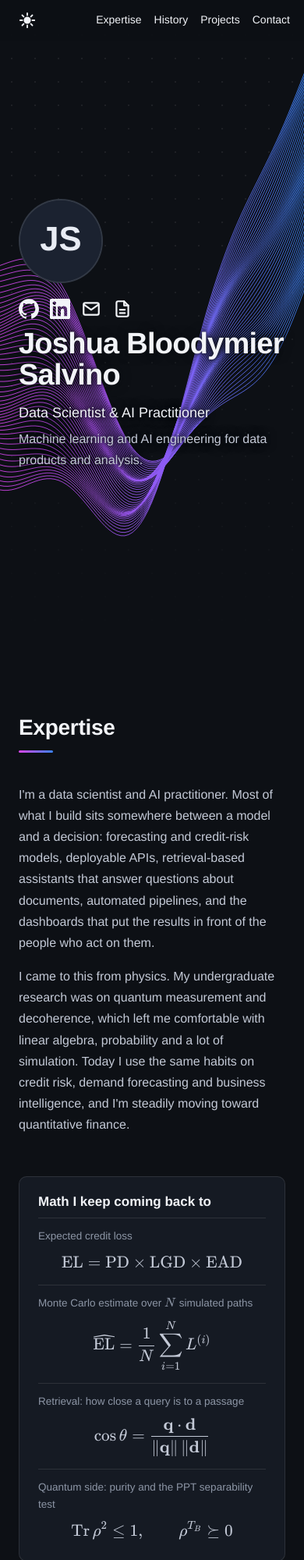
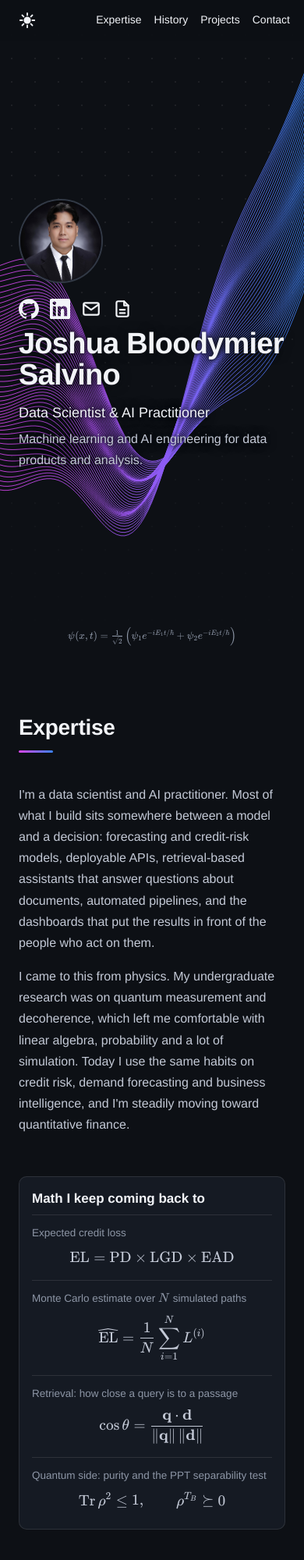
Before and after one commit to blackboxp6/portfolio, a plain HTML site: page index.html in a window 390 px wide. Shown: the top 2000 px of the page at 78% size. Drawn offline with nearby package versions, Linux system fonts and the light colour scheme; files that its build step writes are made by us from their sources; files whose address does not match are found by name.

Commit message:
Add files via upload

```diff
--- a/index.html
+++ b/index.html
@@ -9,7 +9,7 @@
   <meta property="og:description" content="Machine learning and AI engineering for data products and analysis.">
   <meta property="og:type" content="website">
   <link rel="icon" href="favicon.svg" type="image/svg+xml">
-  <link rel="stylesheet" href="vendor/katex/katex.min.css">
+  <link rel="stylesheet" href="https://cdn.jsdelivr.net/npm/katex@0.16.11/dist/katex.min.css">
   <link rel="stylesheet" href="styles.css">
   <script>
     try { var t = localStorage.getItem("theme"); if (t === "light" || t === "dark") document.documentElement.setAttribute("data-theme", t); } catch (e) {}
@@ -37,7 +37,7 @@
     <div class="hero-in">
       <div class="avatar">
         <svg class="mono" viewBox="0 0 200 200" aria-hidden="true"><rect width="200" height="200" fill="#1b2230"/><text x="100" y="124" text-anchor="middle" font-family="Helvetica, Arial, sans-serif" font-weight="700" font-size="84" fill="#e8ecf4">JS</text></svg>
-        <img src="assets/photo.jpg" alt="Portrait of Joshua Salvino" width="1000" height="967" onerror="this.remove()">
+        <img src="photo.jpg" alt="Portrait of Joshua Salvino" width="1000" height="967" onerror="this.remove()">
       </div>
       <div class="hero-text">
         <ul class="icons">
@@ -223,8 +223,8 @@
   <p>© <span id="year">2026</span> Joshua Bloodymier P. Salvino. Written by hand, math typeset with KaTeX.</p>
 </footer>
 
-<script src="vendor/katex/katex.min.js"></script>
-<script src="vendor/katex/auto-render.min.js"></script>
+<script src="https://cdn.jsdelivr.net/npm/katex@0.16.11/dist/katex.min.js"></script>
+<script src="https://cdn.jsdelivr.net/npm/katex@0.16.11/dist/contrib/auto-render.min.js"></script>
 <script src="script.js"></script>
 </body>
 </html>
--- a/script.js
+++ b/script.js
@@ -2,7 +2,7 @@
   var root = document.documentElement;
   var reduce = window.matchMedia("(prefers-reduced-motion: reduce)").matches;
 
-  // LaTeX
+  // LaTeX (if the KaTeX script could not load, hide the raw source instead of showing it)
   if (typeof renderMathInElement === "function") {
     renderMathInElement(document.body, {
       delimiters: [
@@ -11,6 +11,8 @@
       ],
       throwOnError: false
     });
+  } else {
+    root.classList.add("no-math");
   }
 
   document.getElementById("year").textContent = new Date().getFullYear();
--- a/styles.css
+++ b/styles.css
@@ -59,8 +59,13 @@ nav a:hover { text-decoration: underline; text-underline-offset: 5px; }
 .role { font-size: clamp(18px, 2.2vw, 24px); color: var(--text); margin: 14px 0 4px; }
 .tag { margin: 0; color: var(--body); max-width: 30em; }
 .hero-text { text-shadow: 0 0 14px var(--bg), 0 0 4px var(--bg); }
-.hero-eq { position: absolute; right: 28px; bottom: 22px; z-index: 1; color: var(--muted); font-size: 14px; }
+.hero-eq { position: absolute; right: 28px; bottom: 22px; z-index: 1; color: var(--muted); font-size: clamp(11px, 1.35vw, 14px); max-width: calc(100% - 56px); overflow: hidden; }
 .hero-eq .katex-display { margin: 0; }
+.no-math .hero-eq, .no-math .math, .no-math .tex { display: none; }
+.about > *, .projects > *, .skills > *, .edu > * { min-width: 0; }
+.katex-display { max-width: 100%; }
+.katex-display > .katex { max-width: 100%; }
+.katex-display > .katex > .katex-html { max-width: 100%; overflow-x: auto; overflow-y: hidden; padding-bottom: 2px; }
 
 /* sections */
 .sec { padding: 96px 0; background: var(--bg); }
@@ -128,7 +133,9 @@ footer p { margin: 0; }
   nav a { font-size: 14px; }
   .hero-in { flex-direction: column; align-items: flex-start; gap: 20px; padding-top: 84px; }
   .avatar { width: 108px; height: 108px; }
-  .hero-eq { display: none; }
+  .hero-eq { right: 16px; left: 16px; bottom: 14px; max-width: none; text-align: center; font-size: 11px; }
+  .eq .katex-display { font-size: 1em; }
+  .math { padding: 18px 16px 6px; }
   .sec { padding: 72px 0; }
   .projects, .projects.two { grid-template-columns: 1fr; }
 }
```
